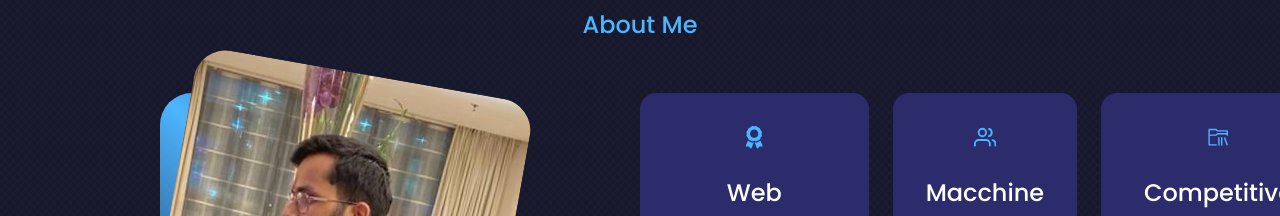
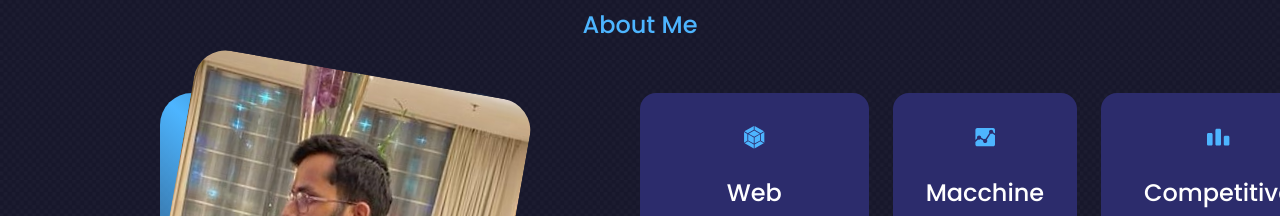
Before and after one commit to brillard1/Portfolio, a React (Create React App) app: page / in a window 1280 px wide. Shown: the part 3060-3276 px from the top of the page. Built offline with nearby package versions, Linux system fonts and the light colour scheme.

Commit message:
updated icons

```diff
--- a/public/index.html
+++ b/public/index.html
@@ -4,7 +4,8 @@
     <meta charset="UTF-8">
     <meta http-equiv="X-UA-Compatible" content="IE=edge">
     <meta name="viewport" content="width=device-width, initial-scale=1.0">
-    <title>brillard</title>
+    <title>Abhishek Rajora</title>
+    <link rel="icon" href="./custom.ico">
 </head>
 <body>
     <div id="root">Loading...</div>
--- a/src/components/about/About.jsx
+++ b/src/components/about/About.jsx
@@ -1,9 +1,9 @@
 import React from 'react'
 import "./about.css"
 import pfp from '../../assets/pfp.png'
-import {FaAward} from 'react-icons/fa'
-import {FiUsers} from 'react-icons/fi'
-import {VscFolderLibrary} from 'react-icons/vsc'
+import {SiWebpack} from 'react-icons/si'
+import {IoMdAnalytics} from 'react-icons/io'
+import {SiCodeforces} from 'react-icons/si'
 
 const About = () => {
   return (
@@ -19,17 +19,17 @@ const About = () => {
         <div className="about_content">
           <div className="about_cards">
             <article className='about_card'>
-              <FaAward className='about_icon' />
+              <SiWebpack className='about_icon' />
               <h2>Web Development</h2>
               <small>5 Projects</small>
             </article>
             <article className='about_card'>
-              <FiUsers className='about_icon' />
+              <IoMdAnalytics className='about_icon' />
               <h2>Macchine Learning</h2>
               <small>3 Projects</small>
             </article>
             <article className='about_card'>
-              <VscFolderLibrary className='about_icon' />
+              <SiCodeforces className='about_icon' />
               <h2>Competitive Programming</h2>
               <small>1 year</small>
             </article>
```
Also changed, not shown: 1 other file (tests, documents, lock files or other folders).
